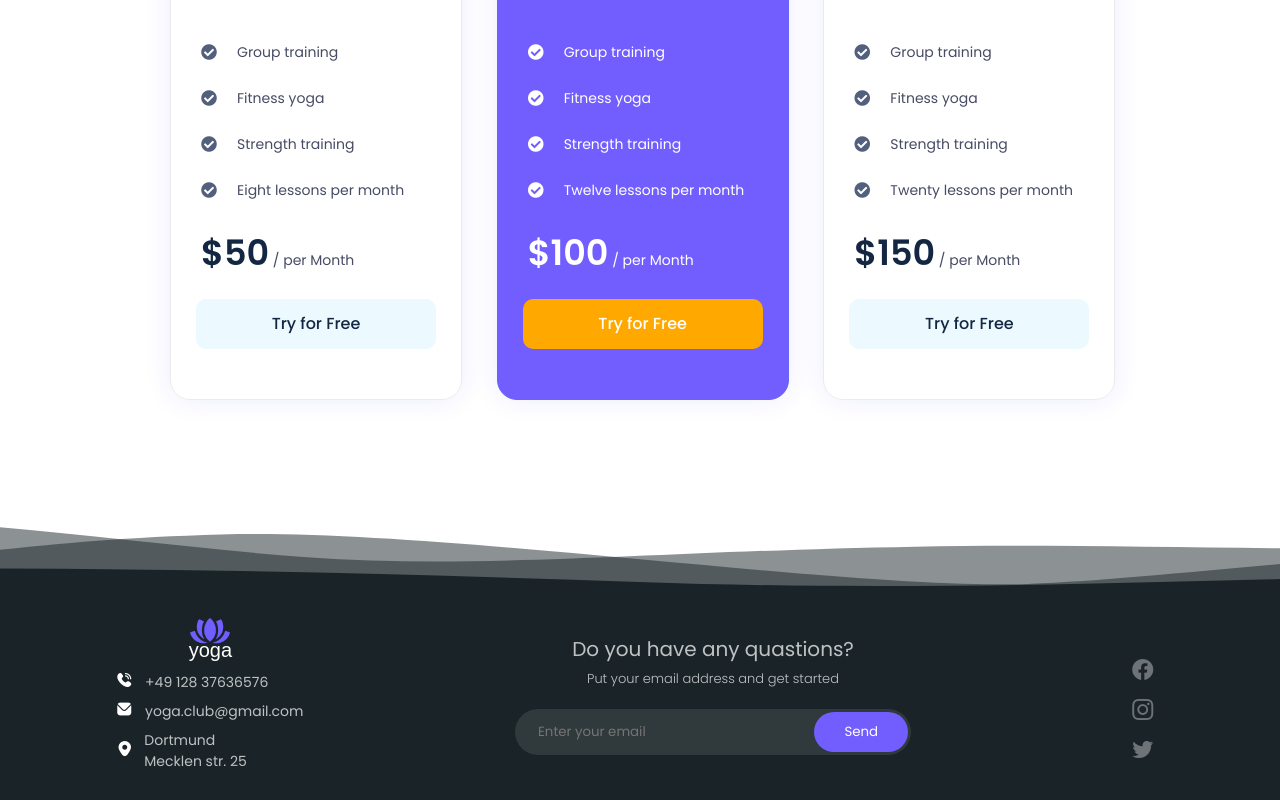
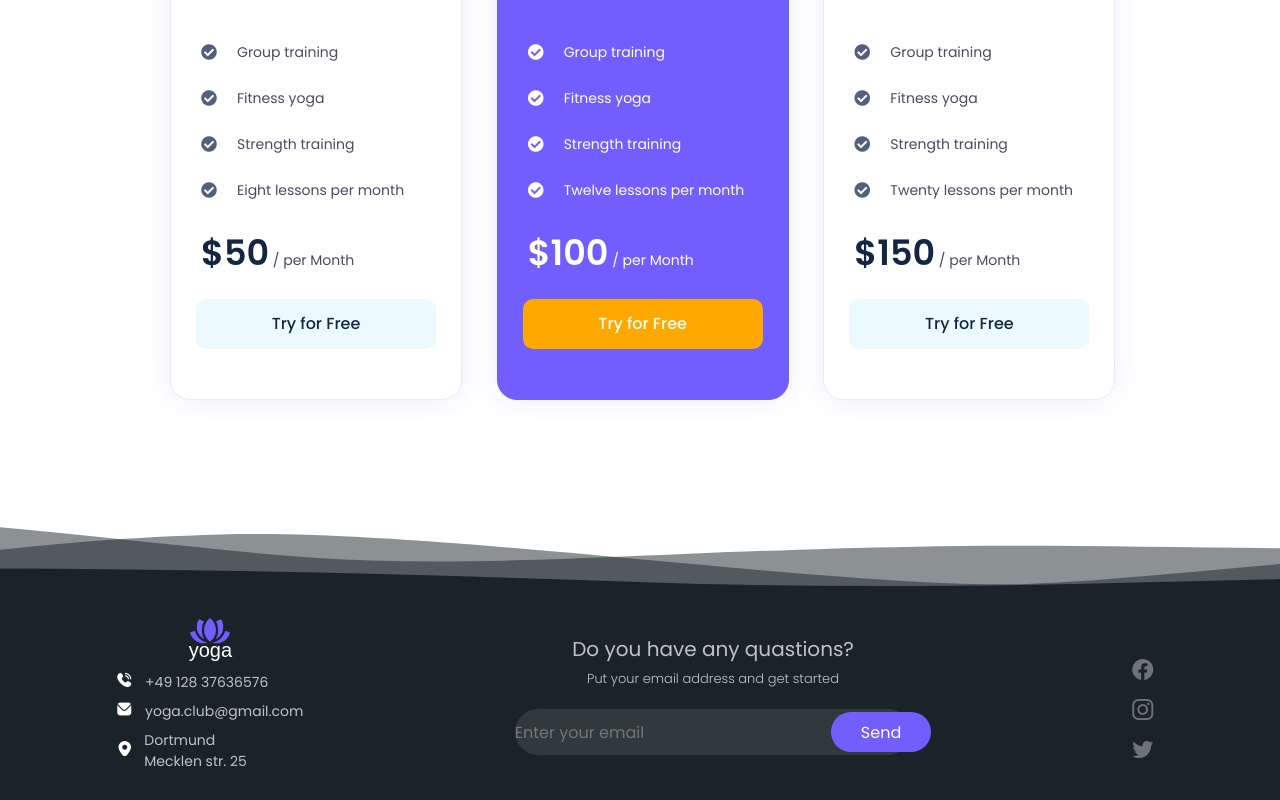
Before and after one commit to Valerij-Hering/yoga, a React (Create React App) app: page / in a window 1280 px wide. Shown: the part 5197-5997 px from the top of the page. Built offline with nearby package versions, Linux system fonts and the light colour scheme; a web font is replaced by a local one.

Commit message:
Add files via upload

```diff
--- a/src/App.css
+++ b/src/App.css
@@ -1555,6 +1555,7 @@ transition: .25s;
   background-color: rgba(255, 255, 255, 0);
   align-self: stretch;
   flex: 1;
+  font-size: 16px;
   border: none;
   margin-left: 20px;
   outline: none;
@@ -1566,6 +1567,7 @@ transition: .25s;
 .input_feedback:focus::placeholder {
   color: transparent;
   background-color: transparent;
+  font-size: 13px;
 }
 
 .input_feedback:-webkit-autofill,
@@ -1583,6 +1585,7 @@ transition: .25s;
   padding: 0 30px;
   align-self: stretch;
   border-radius: 50px;
+  font-size: 16px;
   border: none;
   background-color: #725efe;
   color: white;
```
